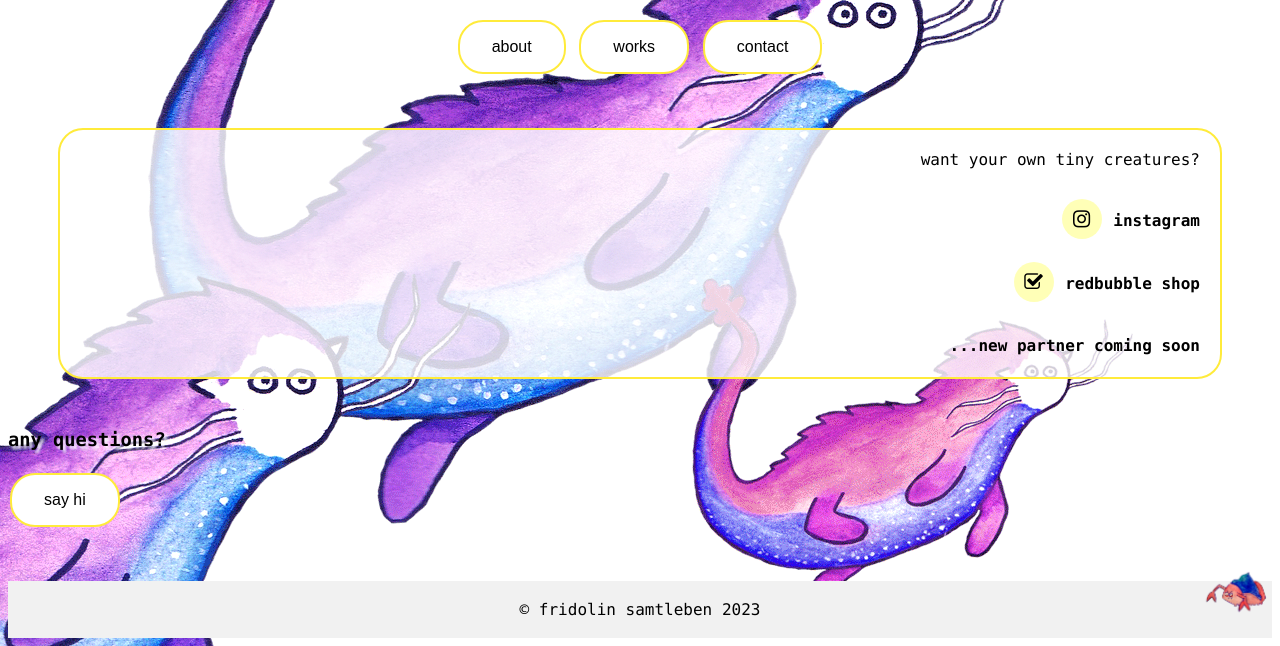
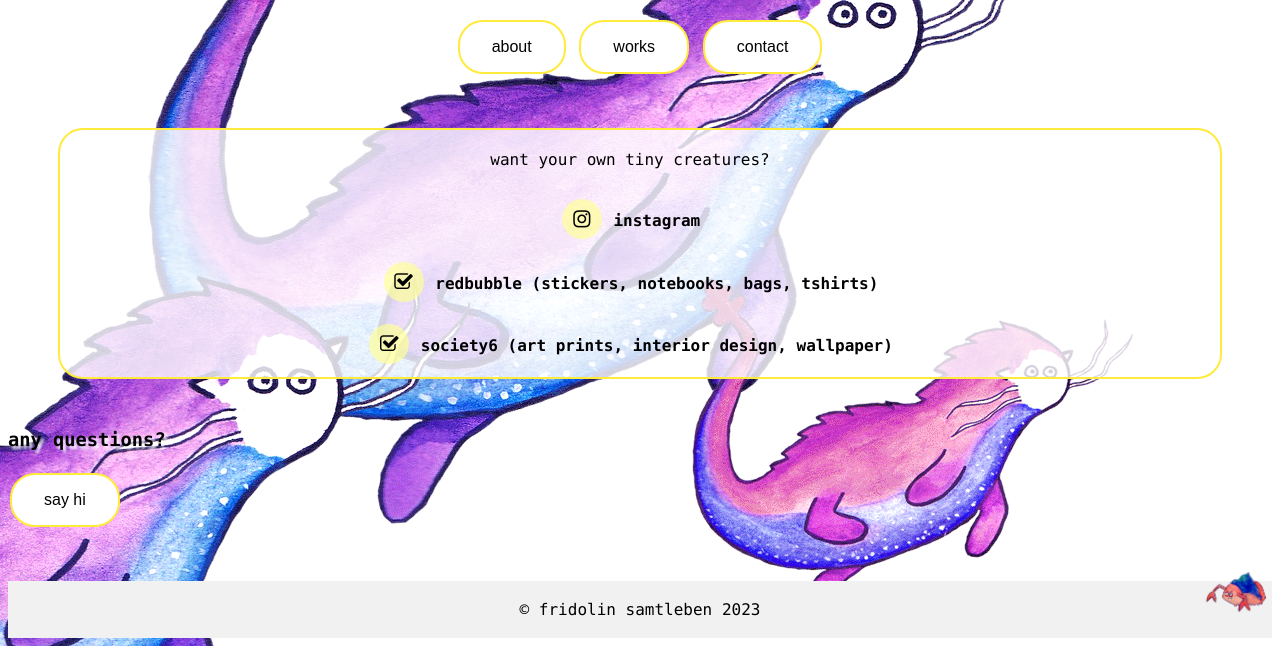
Before and after one commit to fridosamt/fridosamt.github.io, a plain HTML site: page gettiny.html in a window 1280 px wide. Shown: the part 184-830 px from the top of the page. Drawn offline with Linux system fonts and the light colour scheme.

Commit message:
society6 plus

```diff
--- a/gettiny.html
+++ b/gettiny.html
@@ -94,15 +94,17 @@ img:hover {
 
 <!-- Content -->
 
-<div class="Intro" >
+<div class="Intro" style="text-align:center;">
   <!-- <img src="supercrab.png" class="appear" > -->
   <br>want your own tiny creatures?
 <br><br>  <a href="https://www.instagram.com/fridolin.samtleben" class="fa fa-instagram"></a>
   <h4 style="display: inline-block;"><a href="https://www.instagram.com/fridolin.samtleben"> instagram</a></h4>
   <br><a href="https://fridosamt.redbubble.com" class="fa fa-check-square-o"></a>
-  <h4 style="display: inline-block;"><a href="https://fridosamt.redbubble.com"> redbubble shop</a></h4>
-<br><a  class="fas fa-ice-cream"></a>
-  <h4 style="display: inline-block;"> ...new partner coming soon</h4>
+  <h4 style="display: inline-block;"><a href="https://fridosamt.redbubble.com"> redbubble (stickers, notebooks, bags, tshirts)</a></h4>
+  <br><a href="https://society6.com/fridolinsamtleben" class="fa fa-check-square-o"></a>
+  <h4 style="display: inline-block;"><a href="https://society6.com/fridolinsamtleben"> society6 (art prints, interior design, wallpaper)</a></h4>
+
+
 
 </div>
 
```
Also changed, not shown: gettiny_jap.html (+8 -7 lines).
